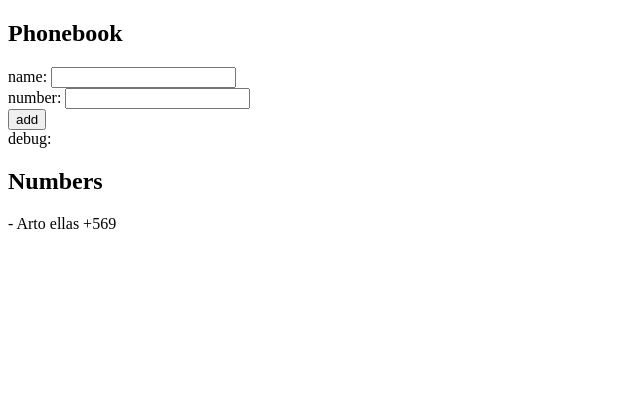
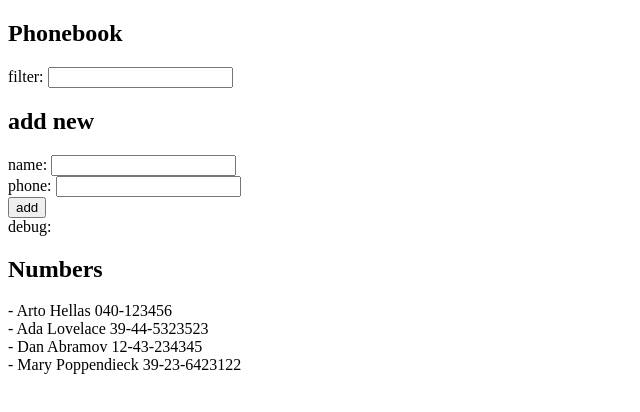
Before and after one commit to FelipeFa6/fullstackopen, a React (Vite) app in the folder part2/phonebook/: page / in a window 1280 px wide. Shown: the top 412 px of the page, without its empty margins (0-640 px from the left). Built offline with nearby package versions, Linux system fonts and the light colour scheme.

Commit message:
Finished 2.9

```diff
--- a/part2/phonebook/src/App.jsx
+++ b/part2/phonebook/src/App.jsx
@@ -3,13 +3,20 @@
 const App = () => {
 
     const [persons, setPersons] = useState([
-        {
-            name: 'Arto ellas',
-            phone: '+569' }
+        { name: 'Arto Hellas', phone: '040-123456', id: 1 },
+        { name: 'Ada Lovelace', phone: '39-44-5323523', id: 2 },
+        { name: 'Dan Abramov', phone: '12-43-234345', id: 3 },
+        { name: 'Mary Poppendieck', phone: '39-23-6423122', id: 4 }
     ])
 
     const [newName, setNewName] = useState('')
     const [newPhone, setNewPhone] = useState('')
+
+    const [filter, setFilter] = useState('')
+
+    const handleFilterChange = (event) => {
+        setFilter(event.target.value);
+    }
 
     const handleNameChange = (event) => {
         setNewName(event.target.value);
@@ -23,7 +30,7 @@
         event.preventDefault()
 
         if (persons.some(person => person.name === newName && person.phone === newPhone)) {
-            alert(`${newName} already in phonebook`);
+            alert(`${newName} ${newPhone} already registered`);
             return;
         }
 
@@ -33,18 +40,30 @@
         }
 
         setPersons(copy => [...copy, newPerson])
+        setNewName('');
+        setNewPhone('');
     }
+
+    const filteredPersons = persons.filter(person =>
+        person.name.toLowerCase().includes(filter.toLowerCase())
+    );
 
     return (
         <div>
             <h2>Phonebook</h2>
+
+                <div>
+                    filter: <input onChange={handleFilterChange} value={filter} />
+                </div>
+
+            <h2>add new</h2>
             <form onSubmit={addPerson}>
                 <div>
                     name: <input onChange={handleNameChange} value={newName} />
                 </div>
 
                 <div>
-                    number: <input onChange={handlePhoneChange} value={newPhone} />
+                    phone: <input onChange={handlePhoneChange} value={newPhone} />
                 </div>
 
                 <div>
@@ -54,7 +73,7 @@
 
             <div>debug: {newName} {newPhone}</div>
             <h2>Numbers</h2>
-            { persons.map((person, index) => (
+            { filteredPersons.map((person, index) => (
                 <div key={index}>
                     - {person.name} {person.phone}
                 </div>
```
